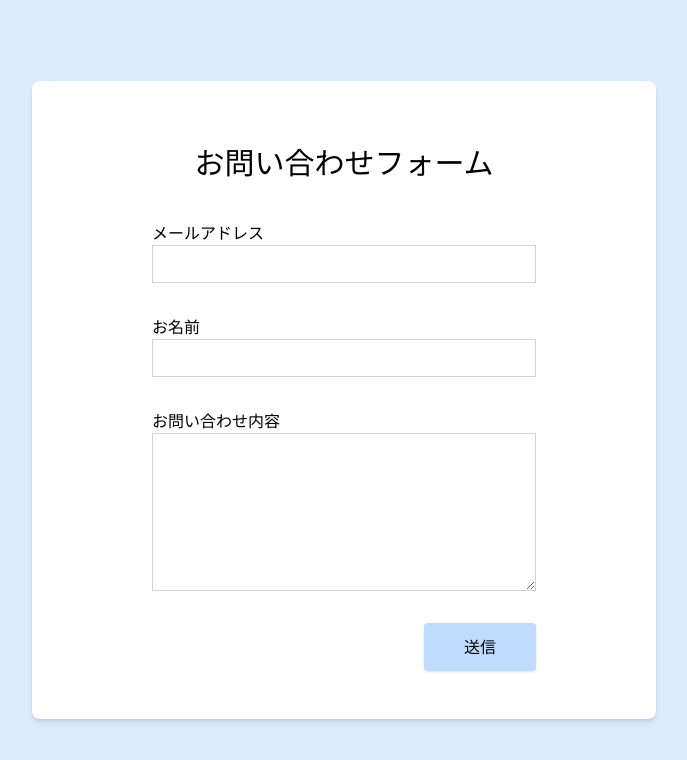
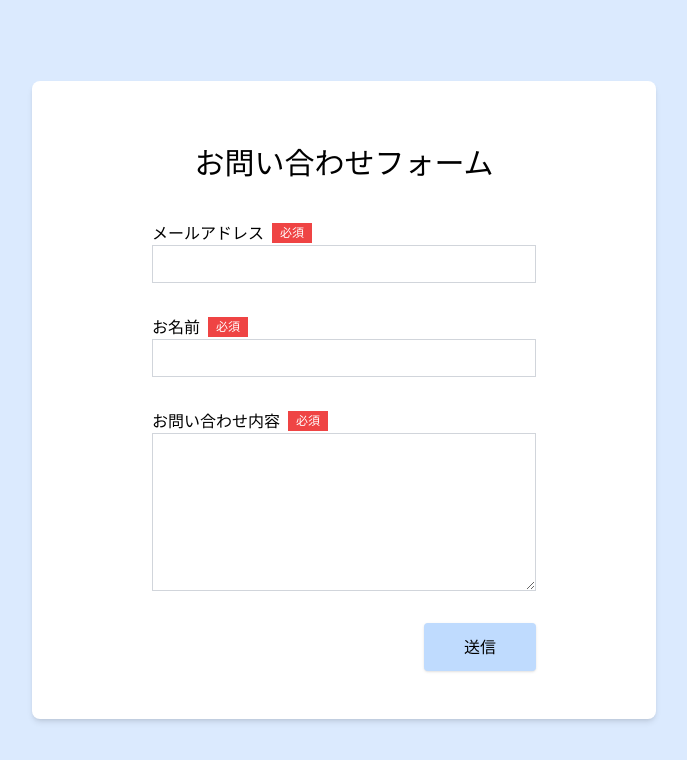
Before and after one commit to strwalk/simple-blog, a Next.js app: page /form in a window 1280 px wide. Shown: the top 760 px of the page, without its empty margins (296-983 px from the left). Built offline with nearby package versions, Linux system fonts and the light colour scheme.

Commit message:
feat: add required label to form

```diff
--- a/src/app/_components/FormItem/FormItem.tsx
+++ b/src/app/_components/FormItem/FormItem.tsx
@@ -27,35 +27,53 @@ export function FormItem() {
       className="flex flex-col gap-8"
     >
       <section>
+        <section className="flex gap-2 items-center">
           <label htmlFor="email" className="block">
             メールアドレス
           </label>
+          <span className="bg-red-500 text-white py-0.5 px-2 text-xs">
+            必須
+          </span>
+        </section>
         <input
           type="email"
           id="email"
           name="email"
+          required={true}
           className="border border-gray-300 w-full md:w-[24rem] py-1.5 px-2"
         />
       </section>
       <section>
+        <section className="flex gap-2 items-center">
           <label htmlFor="username" className="block">
             お名前
           </label>
+          <span className="bg-red-500 text-white py-0.5 px-2 text-xs">
+            必須
+          </span>
+        </section>
         <input
           type="text"
           id="username"
           name="username"
+          required={true}
           className="border border-gray-300 w-full md:w-[24rem] py-1.5 px-2"
         />
       </section>
       <section>
+        <section className="flex gap-2 items-center">
           <label htmlFor="message" className="block">
             お問い合わせ内容
           </label>
+          <span className="bg-red-500 text-white py-0.5 px-2 text-xs">
+            必須
+          </span>
+        </section>
         <textarea
           id="message"
           name="message"
           rows={6}
+          required={true}
           className="border border-gray-300 block w-full md:w-[24rem] py-1.5 px-2"
         />
       </section>
```
Lines whose indentation alone changed are shown as unchanged.
